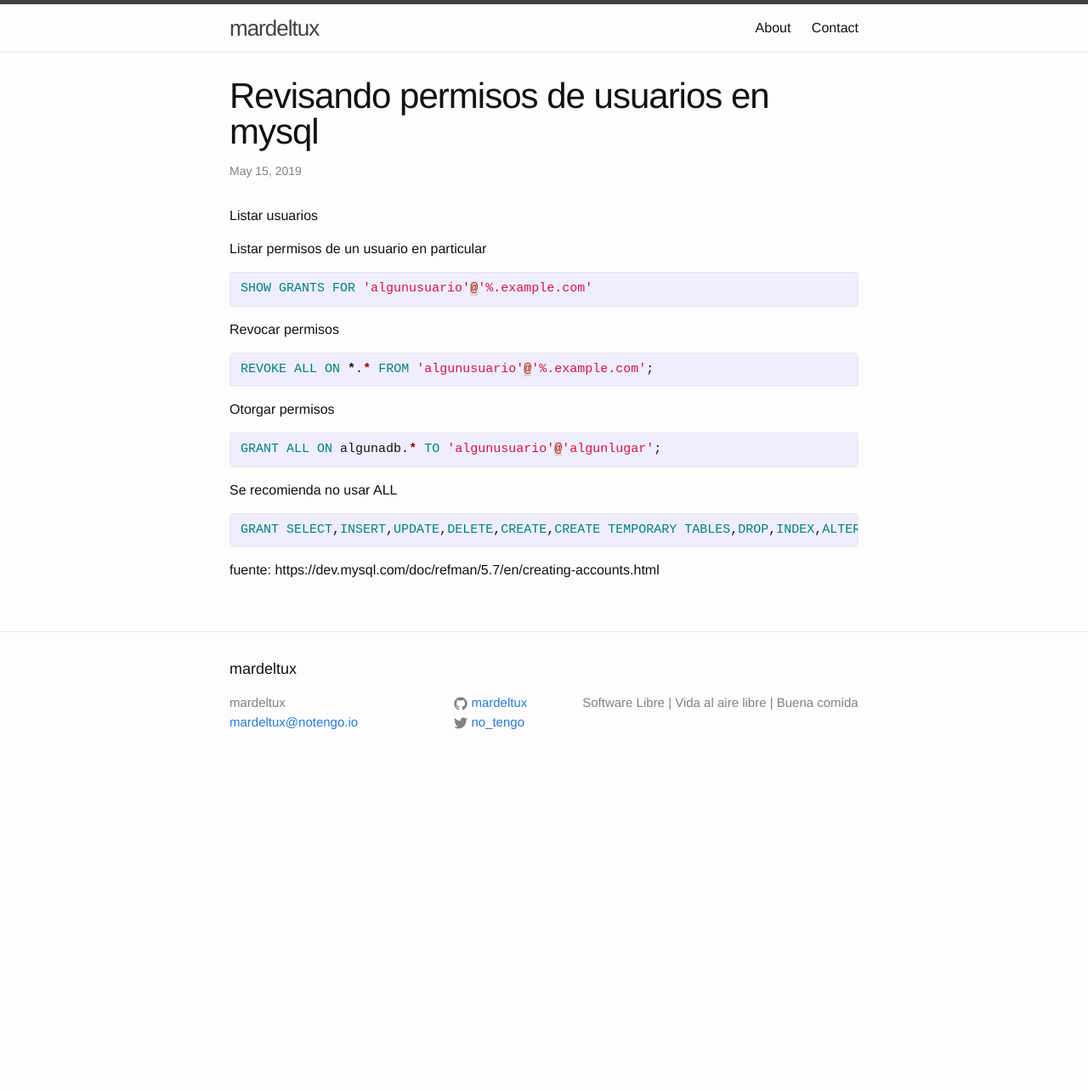
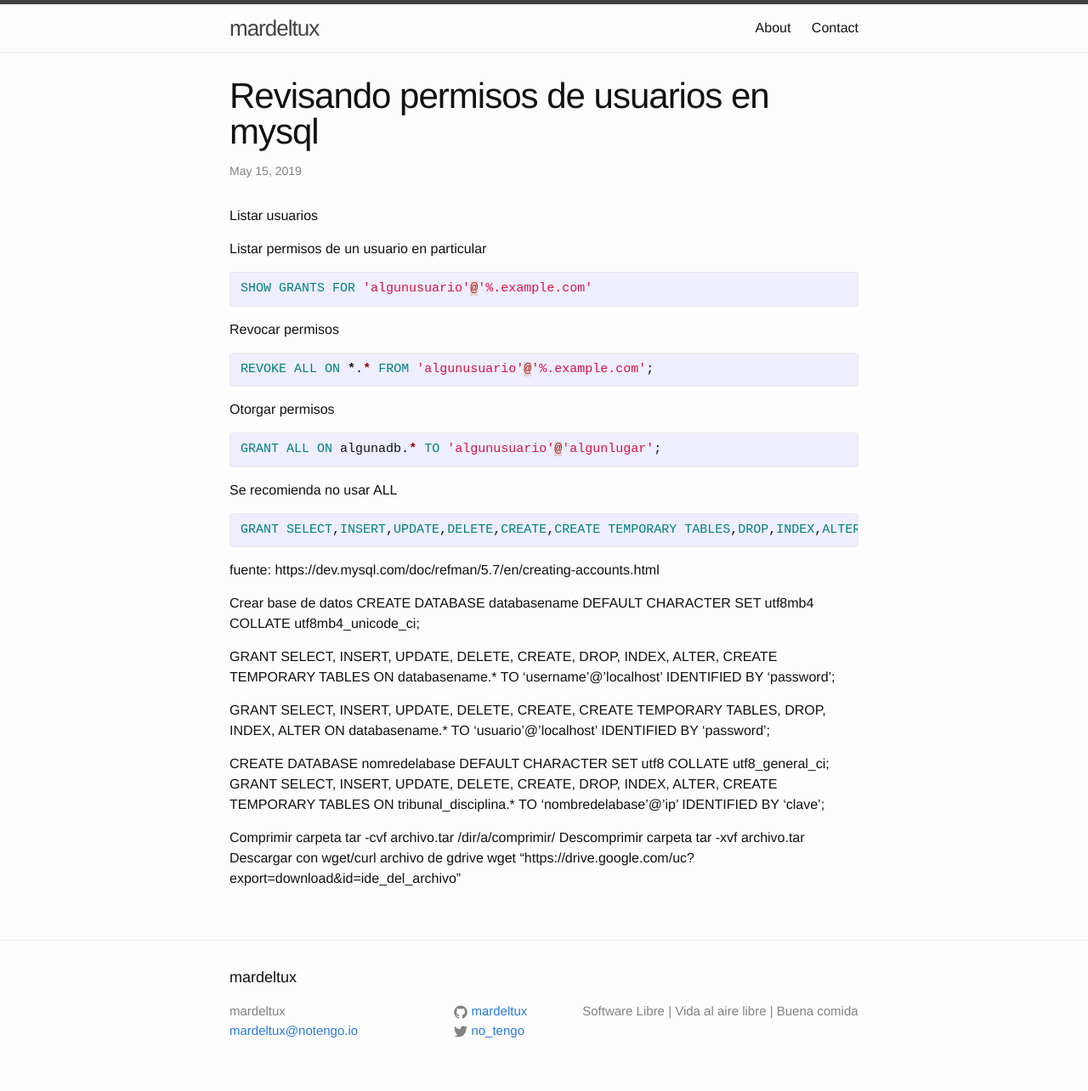
Before and after one commit to mardeltux/mardeltux.github.io, a Jekyll site: the page built from _posts/2019-05-15-mysql-usuarios-permisos.markdown, in a window 1280 px wide. Shown: the whole page at 85% size. Built offline with Jekyll 4.4.1, drawn with Linux system fonts in a browser that asks for light colours; before the commit the page ends 921 px from its top, so only the background shows below that.

Commit message:
Modified some posts

```diff
--- a/_posts/2019-05-15-mysql-usuarios-permisos.markdown
+++ b/_posts/2019-05-15-mysql-usuarios-permisos.markdown
@@ -33,3 +33,20 @@ GRANT SELECT,INSERT,UPDATE,DELETE,CREATE,CREATE TEMPORARY TABLES,DROP,INDEX,ALTE
 {% endhighlight %}
 
 fuente: https://dev.mysql.com/doc/refman/5.7/en/creating-accounts.html
+
+Crear base de datos
+CREATE DATABASE databasename DEFAULT CHARACTER SET utf8mb4 COLLATE utf8mb4_unicode_ci;
+
+GRANT SELECT, INSERT, UPDATE, DELETE, CREATE, DROP, INDEX, ALTER, CREATE TEMPORARY TABLES ON databasename.* TO 'username'@'localhost' IDENTIFIED BY 'password';
+
+GRANT SELECT, INSERT, UPDATE, DELETE, CREATE, CREATE TEMPORARY TABLES, DROP, INDEX, ALTER ON databasename.* TO 'usuario'@'localhost' IDENTIFIED BY 'password';
+
+CREATE DATABASE nomredelabase DEFAULT CHARACTER SET utf8 COLLATE utf8_general_ci;
+GRANT SELECT, INSERT, UPDATE, DELETE, CREATE, DROP, INDEX, ALTER, CREATE TEMPORARY TABLES ON tribunal_disciplina.* TO 'nombredelabase'@'ip' IDENTIFIED BY 'clave';
+
+Comprimir carpeta
+tar -cvf archivo.tar /dir/a/comprimir/
+Descomprimir carpeta
+tar -xvf archivo.tar
+Descargar con wget/curl archivo de gdrive
+wget "https://drive.google.com/uc?export=download&id=ide_del_archivo"
```
